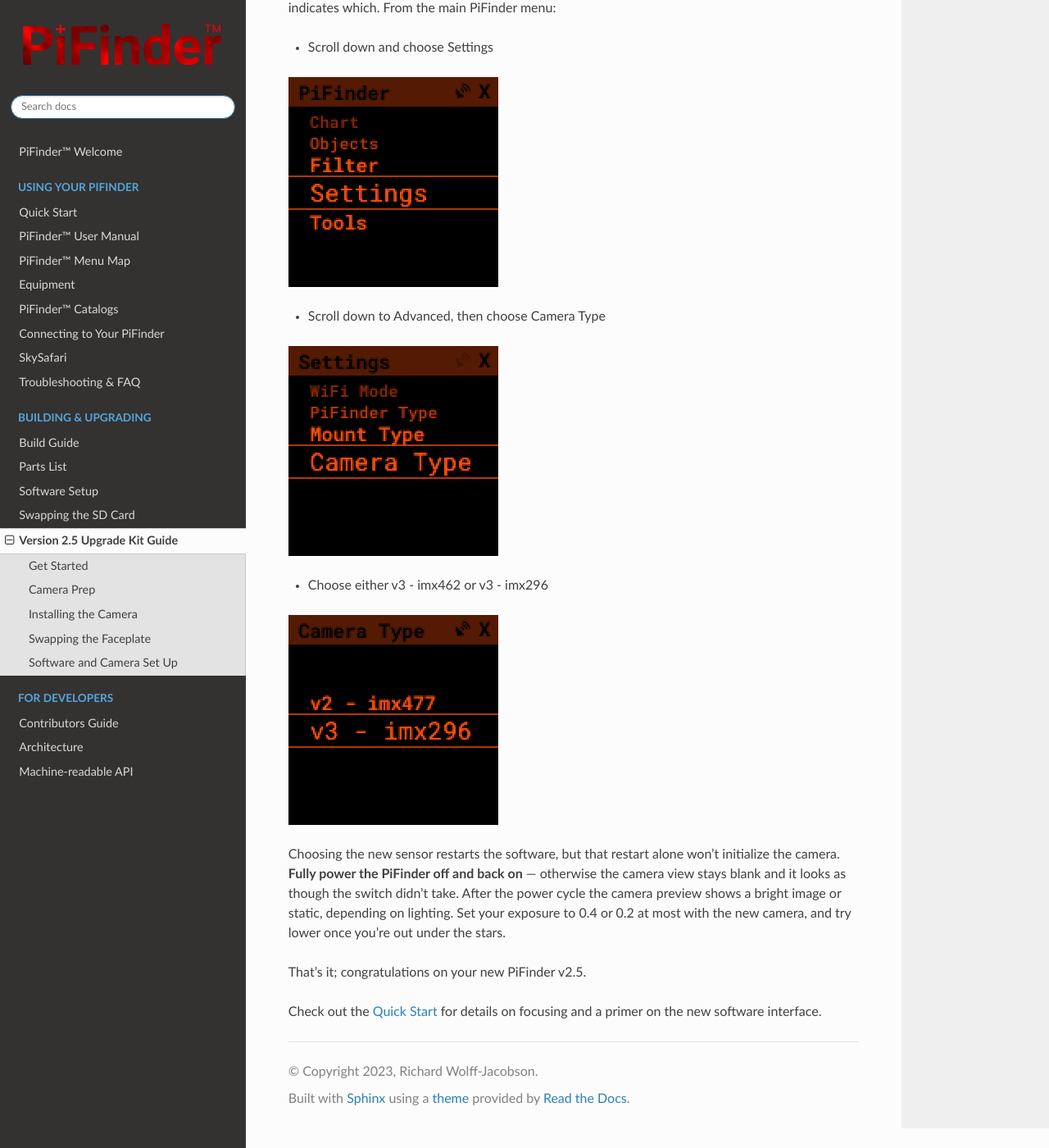
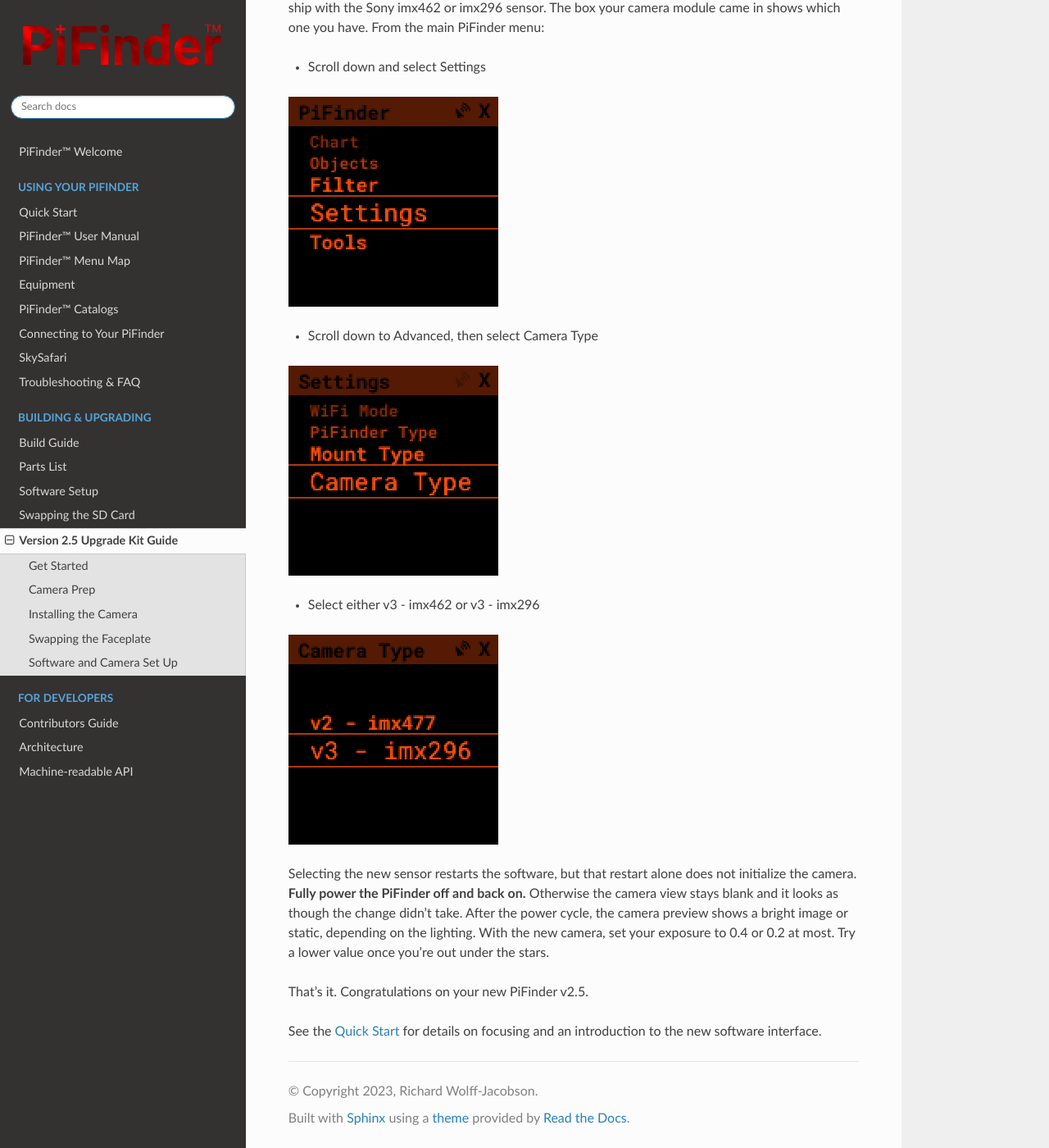
Before and after one commit to brickbots/PiFinder, a Sphinx documentation site: the page built from docs/source/v25_upgrade.rst, in a window 1280 px wide and 1400 px high, scrolled down 9718 px. Shown: the whole window at 82% size. Built offline with Sphinx 7.4.7 and the Read the Docs theme 3.1.0, drawn with Linux system fonts in a browser that asks for light colours; some of the changed text lies outside the part shown.

Commit message:
docs: convert the v2.5 upgrade guide to the house style
Full simplified technical English pass over docs/source/v25_upgrade.rst, applying the seven
rules and the approved-term table from the docs skill.

  PASS  docs/source/v25_upgrade.rst
     em-dash 1->0 | semicolon 4->0 | banned 4->0 | words 556->559 (+1%)
     terms: choose 4->0
OVERALL: PASS

Style only. No facts, numbers, procedures or step order were changed.
Headings, cross-references, image paths and substitutions are unchanged,
verified mechanically against origin/main. Sphinx builds clean under -n.

Co-Authored-By: Claude Opus 5 (1M context) <noreply@anthropic.com>
Claude-Session: https://claude.ai/code/session_01HqTCarGCgTRWBQ1ysG8XFD

```diff
--- a/docs/source/v25_upgrade.rst
+++ b/docs/source/v25_upgrade.rst
@@ -5,32 +5,32 @@ Thanks for ordering a PiFinder v2.5 upgrade kit! It contains everything you need
 PiFinder's camera up to v3 capabilities and swap the button faceplate for one labelled to match
 the new software.
 
-These photos show a Right-handed PiFinder, but the steps are the same for Left and Flat units.
+These photos show a Right-handed PiFinder, but the steps are the same for Left and Flat PiFinders.
 
 Get Started
 ------------
 
-Unpack your PiFinder v2 and all the kit parts. Put them on a messy workbench and take an
-out-of-focus picture....
+Unpack your PiFinder v2 and all the kit parts. The photo below shows mine, on a messy workbench
+and out of focus.
 
-You'll also need a small Phillips screwdriver and a pair of side cutters. The whole process takes
-about 10 minutes and isn't tricky, but read through this guide once before diving in.
+You also need a small Phillips screwdriver and a pair of side cutters. The whole process takes
+about 10 minutes and isn't difficult. Read through this guide once before you start.
 
 .. image:: images/v25_upgrade/v25_upgrade_10.jpeg
 
 Camera Prep
 ----------------
 
-The new v3 camera ships with one of two lens holders installed. Either way, you'll remove it and
-fit the one from the kit.
+The new v3 camera ships with one of two lens holders installed. In both cases, remove it and fit
+the lens holder from the kit.
 
 .. include:: includes/camera_prep.rst
 
 Installing the Camera
 ----------------------
 
-Grab your PiFinder and remove the four screws holding the camera. If the internal battery is
-installed, it's easier to remove the lens first.
+On your PiFinder, remove the four screws that hold the camera. If the internal battery is
+installed, remove the lens first to make this easier.
 
 
 .. image:: images/v25_upgrade/v25_upgrade_18.jpeg
@@ -40,19 +40,20 @@ installed, it's easier to remove the lens first.
 Open the camera's cable connector by gently sliding the dark-grey part toward the cable. The cable
 then comes loose easily.
 
-Unplug the cable and set the camera aside, saving the four m2.5 8mm screws.
+Unplug the cable and set the camera aside. Keep the four m2.5 8mm screws.
 
 .. image:: images/v25_upgrade/v25_upgrade_20.jpeg
 
 .. image:: images/v25_upgrade/v25_upgrade_21.jpeg
 
 
-Remove the four brass stand-offs that held the camera; these are no longer needed.
+Remove the four brass stand-offs that held the camera. You no longer need them.
 
 .. image:: images/v25_upgrade/v25_upgrade_22.jpeg
 
-Use the four screws to secure the adaptor to the PiFinder back plate as shown. The adapter has an
-opening on one side for the cable to exit; align it with the direction the cable comes from.
+Secure the adapter to the PiFinder back plate with the four screws, as shown. The adapter has an
+opening on one side for the cable to exit. Align that opening with the direction the cable comes
+from.
 
 .. image:: images/v25_upgrade/v25_upgrade_23.jpeg
 
@@ -84,29 +85,29 @@ To use the new camera, update to the latest PiFinder software. See the
 `Version 1.x software update guide <https://pifinder.readthedocs.io/en/v1.11.2/user_guide.html#update-software>`_
 for the different ways to update. If your PiFinder is very old, you may need to write a new SD card.
 
-With the new software running, switch the camera type to one of the v3 sensors. Upgrade kits
-currently ship with the Sony imx462 or imx296 sensor; the box your camera module came in indicates
-which. From the main PiFinder menu:
+With the new software running, set Camera Type to one of the v3 sensors. Upgrade kits currently
+ship with the Sony imx462 or imx296 sensor. The box your camera module came in shows which one
+you have. From the main PiFinder menu:
 
-* Scroll down and choose Settings
+* Scroll down and select Settings
 
 .. image:: images/v25_upgrade/v25_upgrade_41.png
 
-* Scroll down to Advanced, then choose Camera Type
+* Scroll down to Advanced, then select Camera Type
 
 .. image:: images/v25_upgrade/v25_upgrade_42.png
 
-* Choose either v3 - imx462 or v3 - imx296
+* Select either v3 - imx462 or v3 - imx296
 
 .. image:: images/v25_upgrade/v25_upgrade_44.png
 
-Choosing the new sensor restarts the software, but that restart alone won't initialize the
-camera.  **Fully power the PiFinder off and back on** — otherwise the camera view stays blank
-and it looks as though the switch didn't take.  After the power cycle the camera preview shows
-a bright image or static, depending on lighting. Set your exposure to 0.4 or 0.2 at most with
-the new camera, and try lower once you're out under the stars.
+Selecting the new sensor restarts the software, but that restart alone does not initialize the
+camera. **Fully power the PiFinder off and back on.** Otherwise the camera view stays blank and
+it looks as though the change didn't take. After the power cycle, the camera preview shows a
+bright image or static, depending on the lighting. With the new camera, set your exposure to 0.4
+or 0.2 at most. Try a lower value once you're out under the stars.
 
-That's it; congratulations on your new PiFinder v2.5.
+That's it. Congratulations on your new PiFinder v2.5.
 
-Check out the :doc:`quick_start` for details on focusing and a primer on the new software
+See the :doc:`quick_start` for details on focusing and an introduction to the new software
 interface.
```
Also changed, not shown: other parts of docs/source/v25_upgrade.rst (+1 -1 lines).
